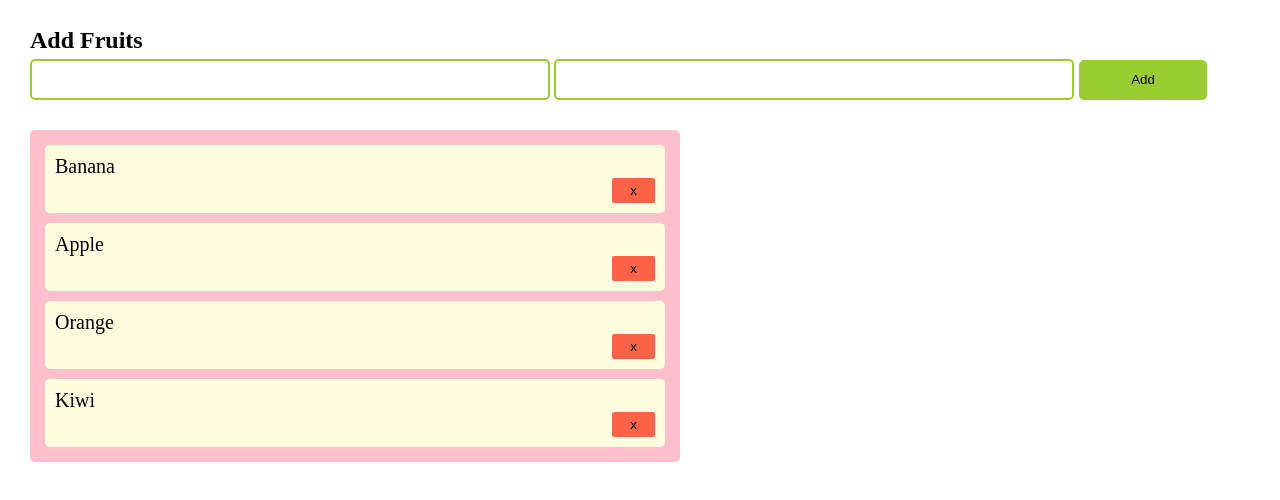
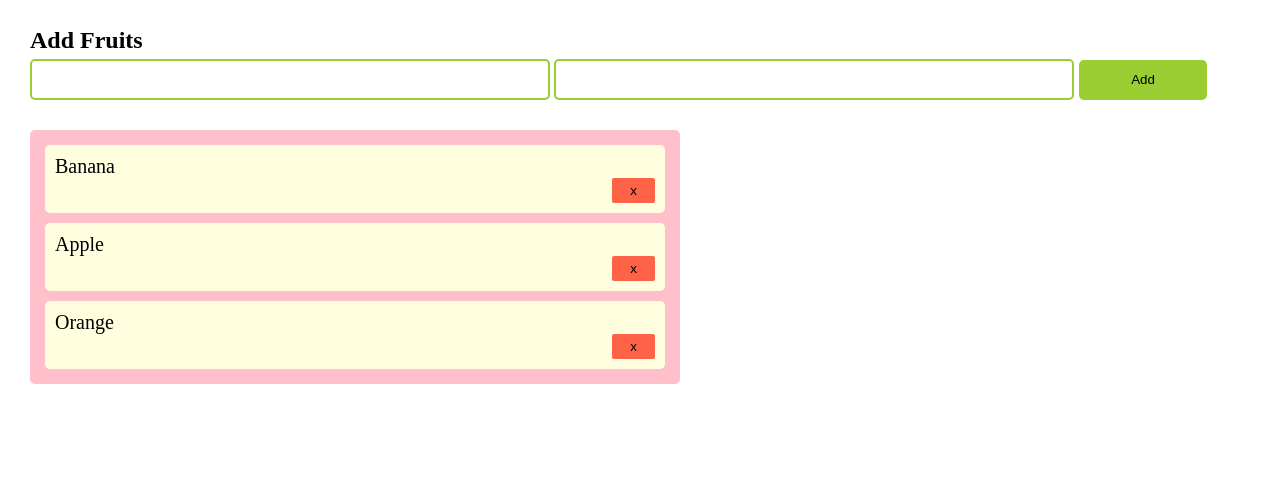
Before and after one commit to shivasharmaaa/Fruitproject, a plain HTML site: page index.html in a window 1280 px wide. Shown: the part 74-574 px from the top of the page. Drawn offline with Linux system fonts and the light colour scheme.

Commit message:
feature1

```diff
--- a/index.html
+++ b/index.html
@@ -23,7 +23,6 @@
         <li class="fruit">Banana<button class="delete-btn">x</button></li>
         <li class="fruit">Apple<button class="delete-btn">x</button></li>
         <li class="fruit">Orange<button class="delete-btn">x</button></li>
-        <li class="fruit">Kiwi<button class="delete-btn">x</button></li>
       </ul>
     </div>
     <div id="thanks"></div>
```
